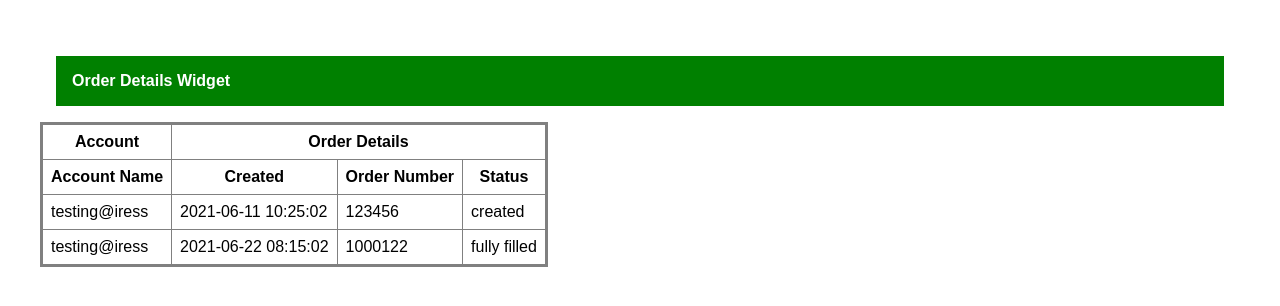
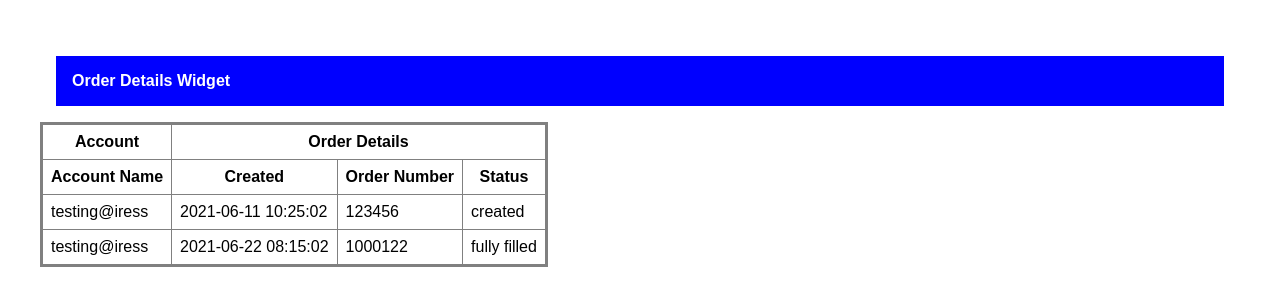
Before and after one commit to illusionshaker/mf-viewpoint, a React app: page / in a window 1280 px wide. Shown: the top 306 px of the page. Built offline with nearby package versions, Linux system fonts and the light colour scheme; the HTML template or start-up script is replaced by a standard one.

Commit message:
update to blue

```diff
--- a/src/Header.tsx
+++ b/src/Header.tsx
@@ -5,7 +5,7 @@ export default ({widgetName}) => (
     style={{
       padding: "1em",
       margin: "1em",
-      background: "green",
+      background: "blue",
       color: "white",
       fontWeight: "bold",
     }}
```
